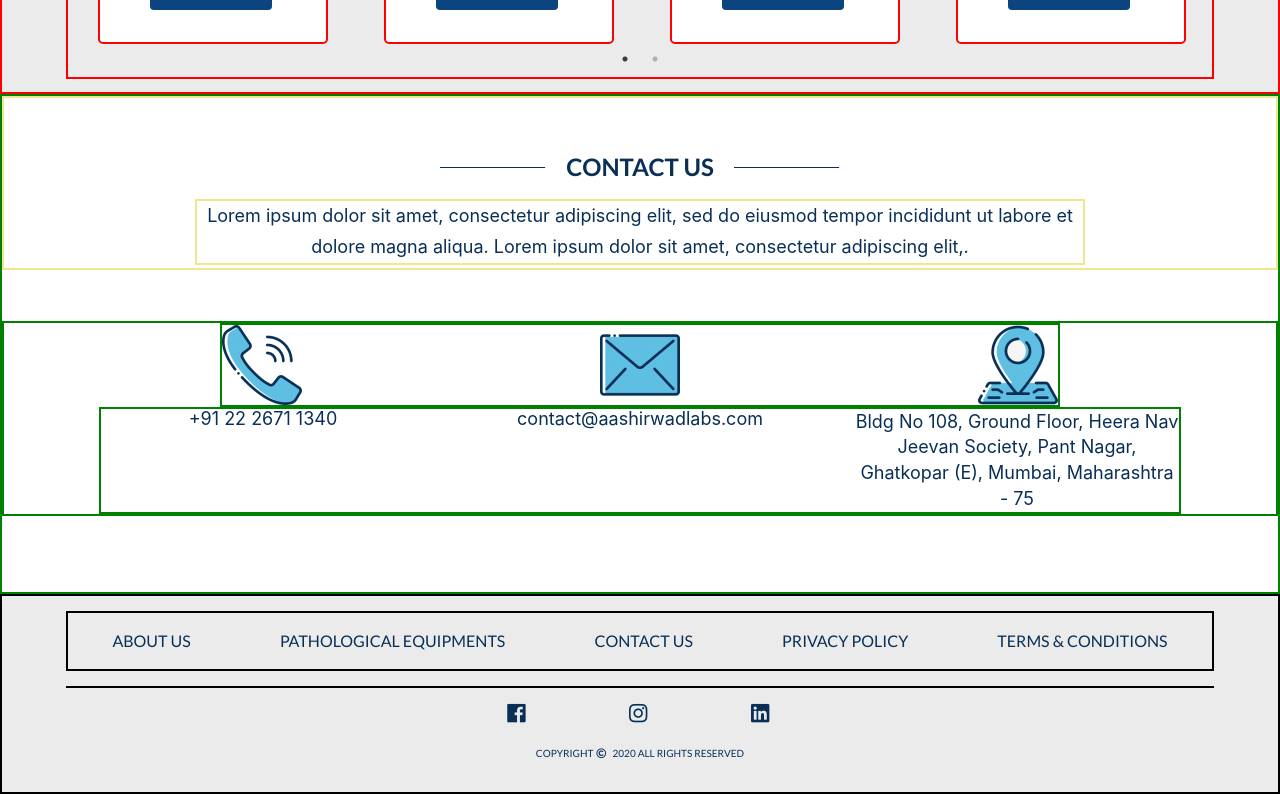
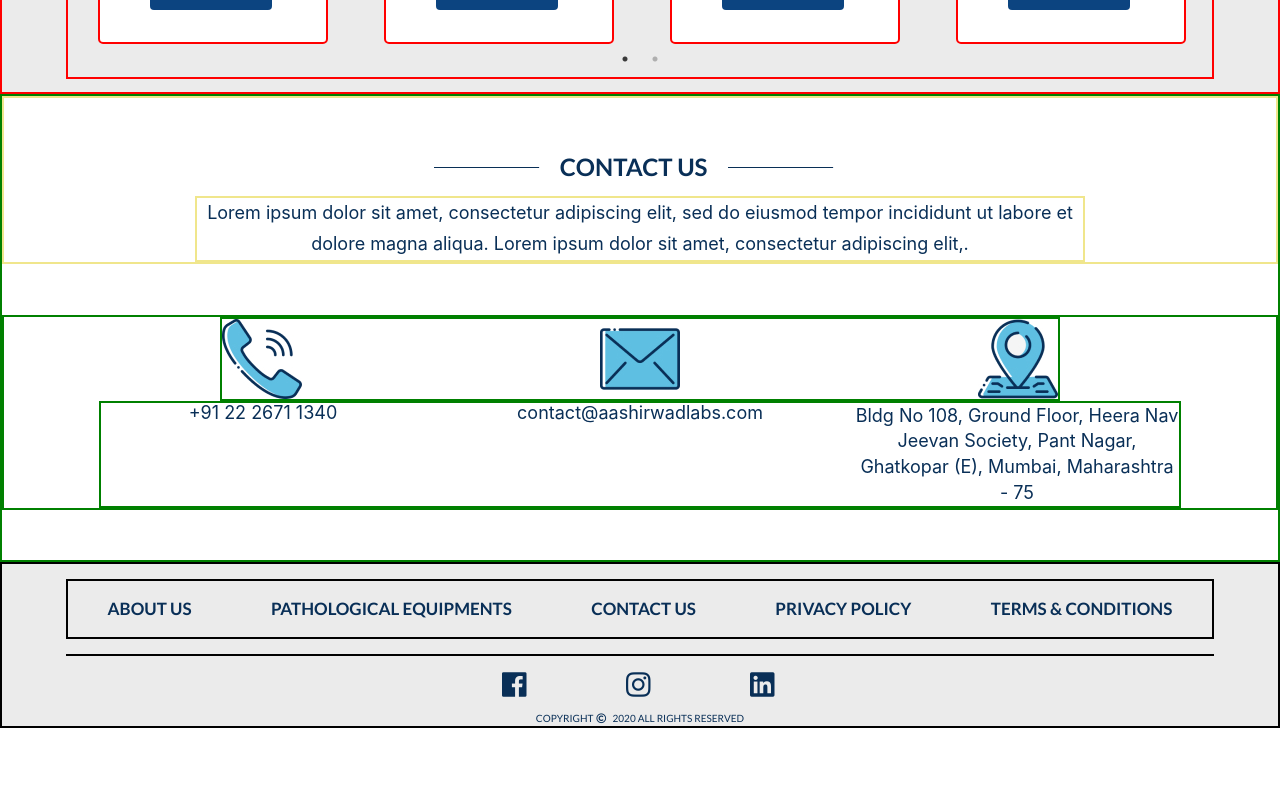
Before and after one commit to RohitGeddam-tech/Aashirvad, a React (Create React App) app: page / in a window 1280 px wide. Shown: the part 2170-2964 px from the top of the page. After the commit the page ends 2898 px from the top, so only its background shows below. Built offline with nearby package versions, Linux system fonts and the light colour scheme.

Commit message:
new commit

```diff
--- a/src/Components/CSS/Contacts.css
+++ b/src/Components/CSS/Contacts.css
@@ -4,7 +4,6 @@
 
 .msheet{
     width: 100%;
-    height: 500px;
     border: 2px solid green;
 }
 
@@ -18,6 +17,15 @@
     border: 2px solid green;
 }
 
+.head {
+    display: flex;
+    align-items: center;
+    justify-content: center;
+    text-transform: uppercase;
+    color: white;
+    font-style: bold;
+    width: 99%;
+}
 
 .atheader{
     display: flex;
@@ -47,6 +55,7 @@
     flex-flow: row wrap;
     justify-content: space-evenly;
     border: 2px solid green;
+    margin-bottom: 50px;
 }
 
 .imgsheet{
@@ -90,6 +99,7 @@
     flex-flow: row wrap;
     justify-content: space-evenly;
     border: 2px solid green;
+    margin-bottom: 15px;
 }
 
 .imgmobsheet{
--- a/src/Components/CSS/Footer.css
+++ b/src/Components/CSS/Footer.css
@@ -4,7 +4,6 @@
 .footerbox{
     width: 100%;
     background: #EBEBEB;
-    height: 200px;
     border: 2px solid black;
 }
 
@@ -25,12 +24,13 @@
     width: 100%;
     height: 60px;
     border: 2px solid black;
+    margin-bottom: 15px;
 }
 
 .titlenames{
     font-style: normal;
-    font-weight: 500;
-    font-size: 16px;
+    font-weight: 700;
+    font-size: 17px;
     line-height: 20px;
     text-transform: uppercase;
     color: #092F57;
@@ -57,6 +57,7 @@
 .secondrectangle{
     width: 100%;
     height: 25px;
+    margin-top: 15px;
 }
 
 .innerrectangle{
@@ -74,7 +75,7 @@
 .lastrectangle{
     width: 100%;
     height: 15px;
-    padding-top: 5px;
+    margin-top: 15px;
     display: flex;
     align-items: center;
     justify-content: center;
--- a/src/Components/Footer.js
+++ b/src/Components/Footer.js
@@ -14,9 +14,9 @@ const Desktop = () => {
             <div className="midline"></div>
             <div className='secondrectangle'>
                 <div className='innerrectangle'>
-                    <i className="large facebook icon"></i>
-                    <i className="large instagram icon"></i>
-                    <i className="large linkedin icon"></i>
+                    <a><i className="big facebook icon"></i></a>
+                    <a><i className="big instagram icon"></i></a>
+                    <a><i className="big linkedin icon"></i></a>
                 </div>
             </div>
             <div className='lastrectangle'>
@@ -38,9 +38,9 @@ const Mobile = () => {
             </div>
             <div className='secondrectangle'>
                 <div className='innerrectangle'>
-                    <i className="large facebook icon"></i>
-                    <i className="large instagram icon"></i>
-                    <i className="large linkedin icon"></i>
+                    <a><i className="big facebook icon"></i></a>
+                    <a><i className="big instagram icon"></i></a>
+                    <a><i className="big linkedin icon"></i></a>
                 </div>
             </div>
             <div className='lastrectangle'>
```
